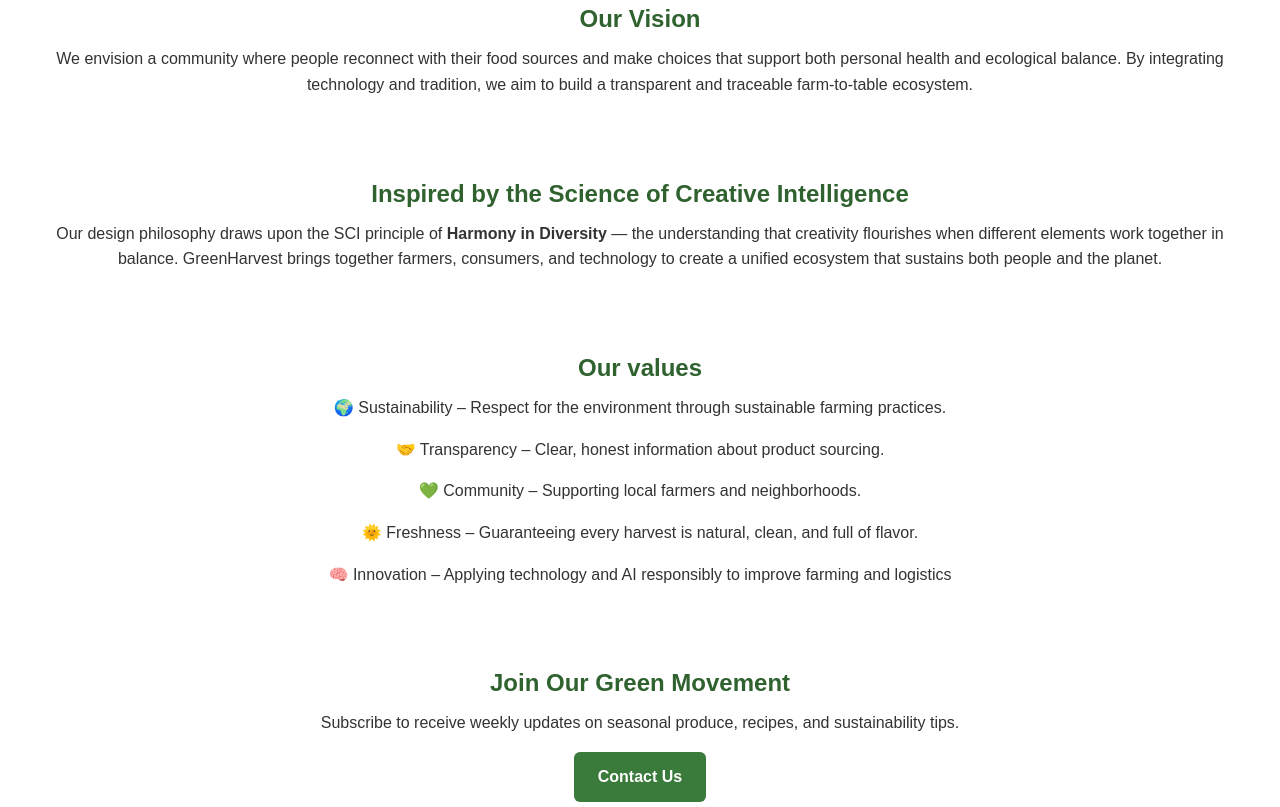
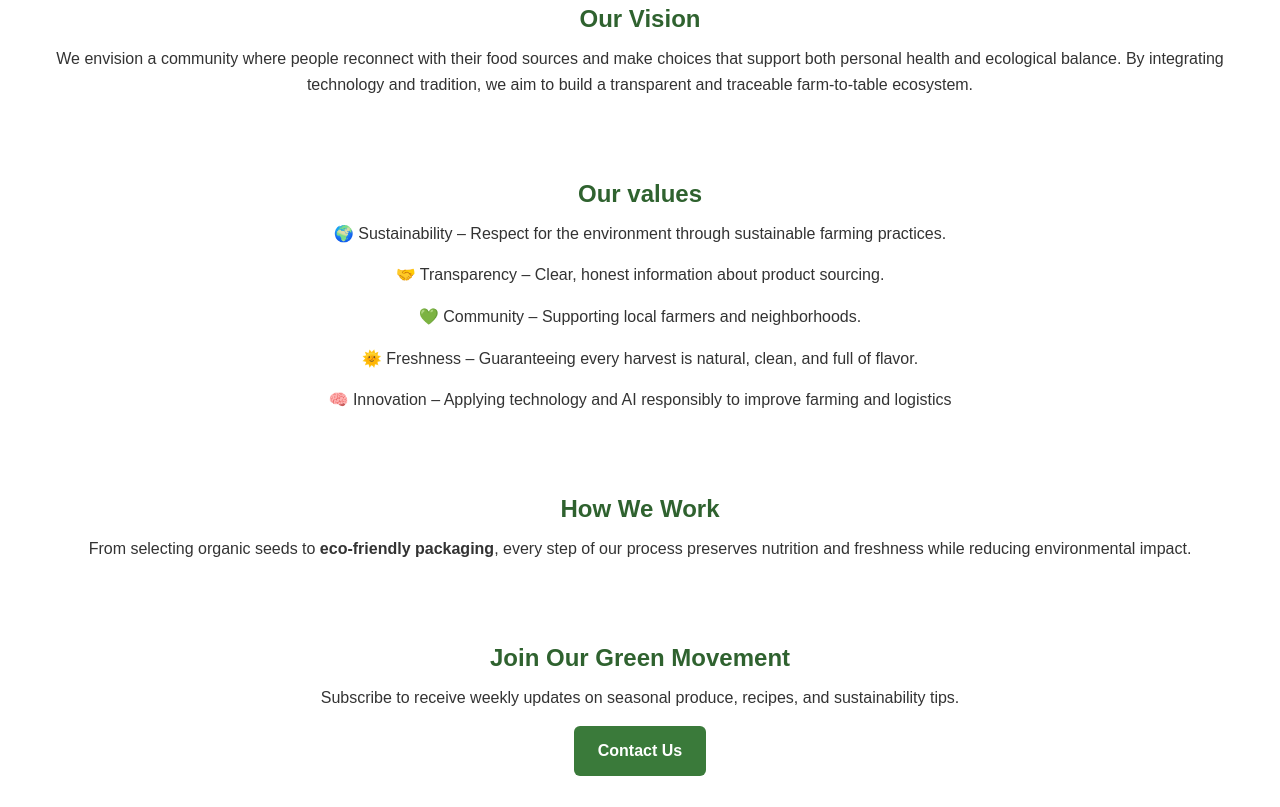
Before and after one commit to katiehuynh13/greenharvest, a plain HTML site: page about.html in a window 1280 px wide. Shown: the part 676-1483 px from the top of the page. Drawn offline with Linux system fonts and the light colour scheme.

Commit message:
Update about.html

```diff
--- a/about.html
+++ b/about.html
@@ -66,13 +66,6 @@
       <p>We envision a community where people reconnect with their food sources and make choices that support both personal health and ecological balance. By integrating technology and tradition, we aim to build a transparent and traceable farm-to-table ecosystem.</p>
     </section>
 
-    <!-- SCI Principle -->
-    <section class="sci-section">
-      <h2>Inspired by the Science of Creative Intelligence</h2>
-      <p>Our design philosophy draws upon the SCI principle of <strong>Harmony in Diversity</strong> — the understanding that creativity flourishes when different elements work together in balance. GreenHarvest brings together farmers, consumers, and technology to create a unified ecosystem that sustains both people and the planet.</p>
-      <p></p>
-    </section>
-
     <section class="sci-section">
       <h2>Our values</h2>
       <p>🌍 Sustainability – Respect for the environment through sustainable farming practices.</p>
@@ -82,6 +75,11 @@
       <p>🧠 Innovation – Applying technology and AI responsibly to improve farming and logistics</p>
     </section>
 
+    <!-- SCI Principle -->
+    <section class="sci-section">
+      <h2>How We Work</h2>
+      <p>From selecting organic seeds to <strong>eco-friendly packaging</strong>, every step of our process preserves nutrition and freshness while reducing environmental impact.</p>
+    </section>
     <!-- Contact CTA -->
     <section class="contact-cta">
       <h2>Join Our Green Movement</h2>
```
